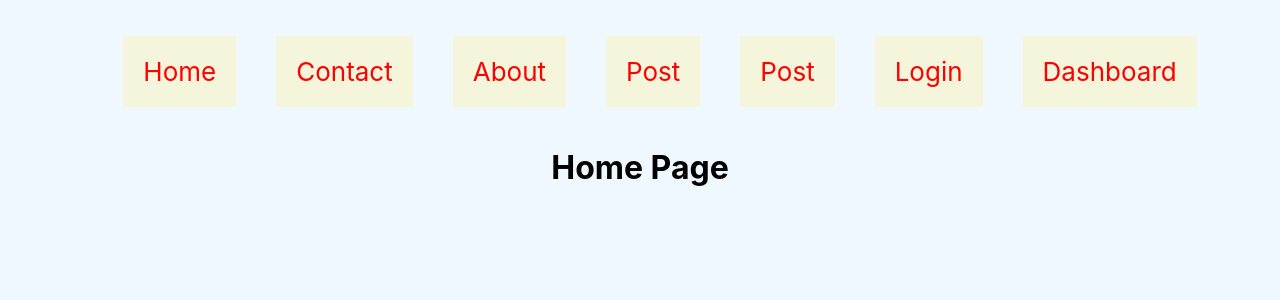
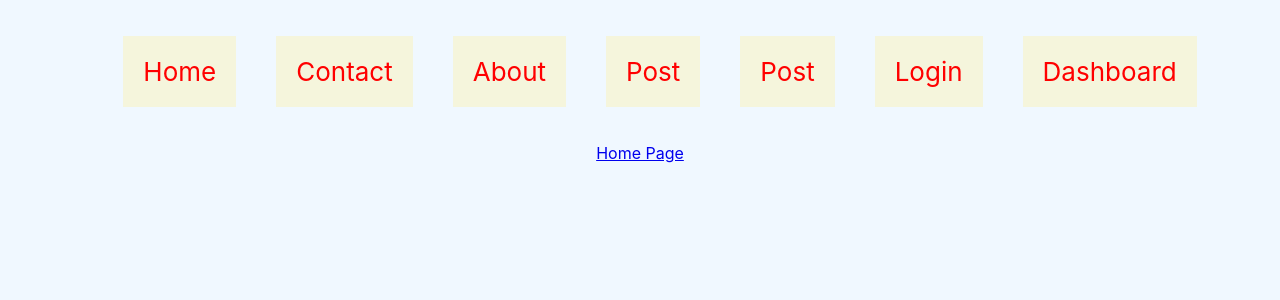
Before and after one commit to Furqan859/react-v6, a React (Create React App) app: page / in a window 1280 px wide. Shown: the top 300 px of the page. Built offline with nearby package versions, Linux system fonts and the light colour scheme.

Commit message:
add routes

```diff
--- a/src/App.js
+++ b/src/App.js
@@ -15,7 +15,7 @@ function App() {
   let isLoggedIn = true;
 
   let data = {
-    'st': 'this is user is not loged in'
+    'st': 'thi user is not loged in'
   }
   return (
     <div className="App">
@@ -26,7 +26,7 @@ function App() {
           <Route path="/contact" element={<Contact />} />
           <Route path="/about" element={<About />} />
           <Route path="/post/:category" element={<Post />} />
-          <Route path="/post/:category/:id" element={<Post />} />
+          <Route path="/post/:category/:id" element={<Post />} />``
 
           <Route path="/login" element={<Login />} />
           <Route path="/logout" element={<Logout />} />
--- a/src/component/Home.js
+++ b/src/component/Home.js
@@ -1,9 +1,10 @@
 import React from 'react';
+import {Link} from 'react-router-dom'
 
 function Home() {
     return (
         <div>
-            <h1> Home Page</h1>
+            <Link to='/'> Home Page</Link>
         </div>
     );
 }
--- a/src/component/Login.js
+++ b/src/component/Login.js
@@ -2,9 +2,9 @@ import React from 'react';
 import { useLocation, useNavigate } from 'react-router-dom';
 
 function Login() {
-    let location = useLocation()
-    console.log(location);
-    let navigation = useNavigate()
+        let location = useLocation()
+        console.log(location);
+        let navigation = useNavigate()
     let data = {
         'name': 'Furqan'
     }
```
